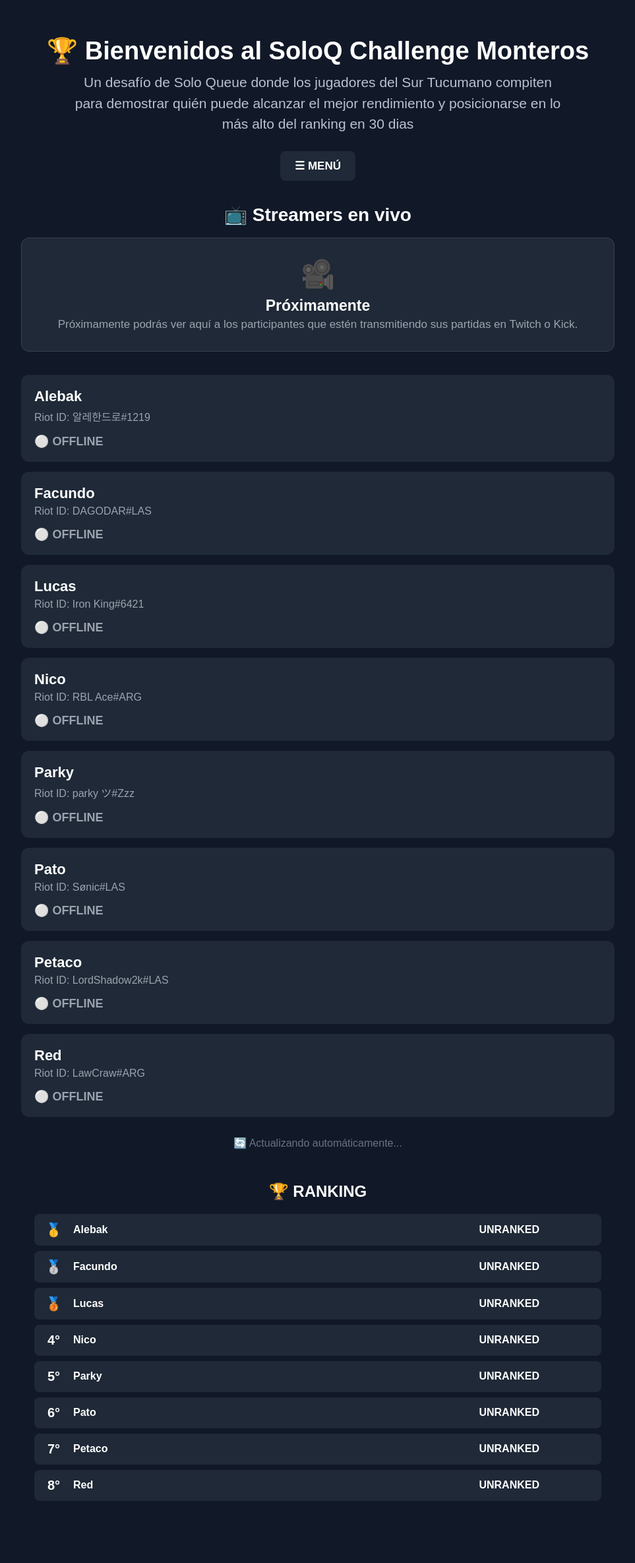
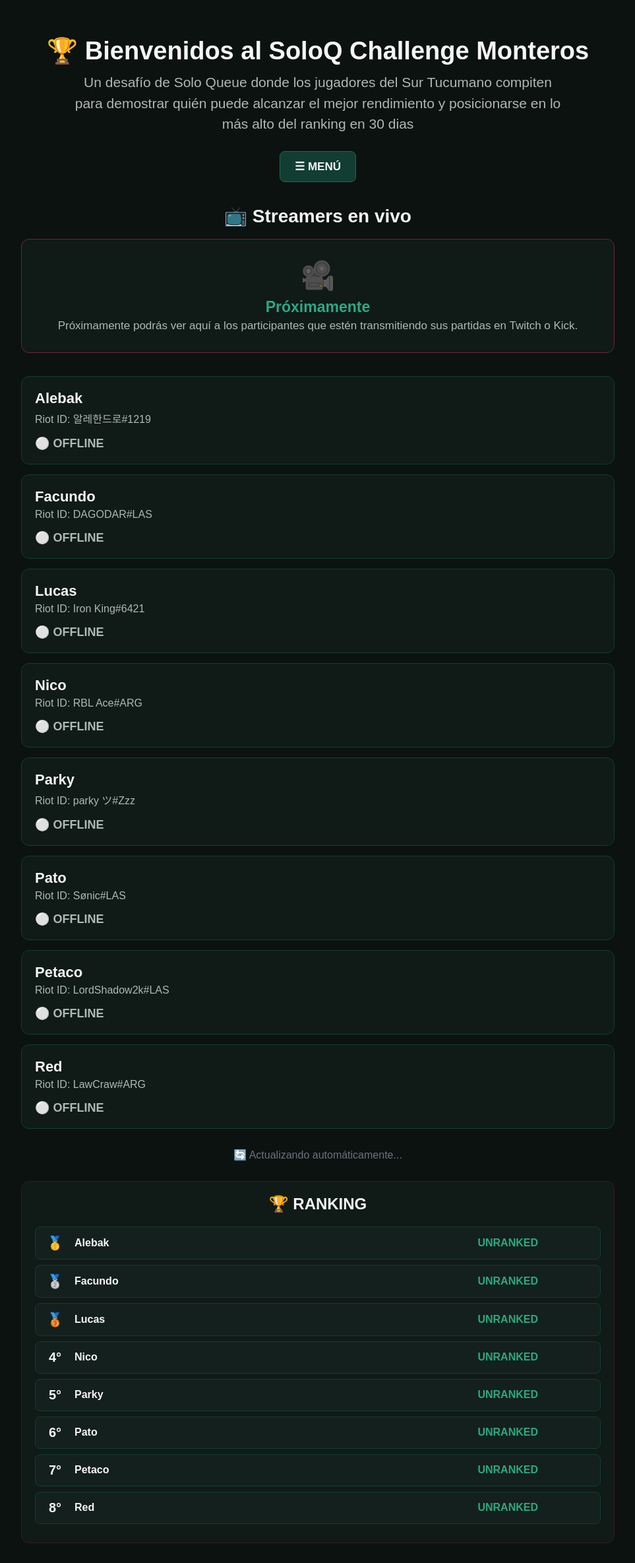
Before and after one commit to nikkontvg-rgb/SoloQueueChallenge-Monteros, a Flask app: page / in a window 1280 px wide. Shown: the whole page at 66% size, without its empty margins (158-1121 px from the left). Before the commit the page ends 2275 px from the top, so only its background shows below. Run offline with Flask 3, Linux system fonts and the light colour scheme; data that the repository does not hold is empty.

Commit message:
cambia paleta de colores a esmeralda y bordo

```diff
--- a/templates/index.html
+++ b/templates/index.html
@@ -232,6 +232,164 @@
             margin: 0;
             color: #9ca3af;
             font-size: 17px;
+        }
+        /* =========================================
+        PALETA SOLOQ CHALLENGE - ESMERALDA/BORDÓ
+        ========================================= */
+
+        :root {
+            --fondo: #0b1210;
+            --fondo-secundario: #101a17;
+
+            --esmeralda-oscuro: #123d32;
+            --esmeralda: #176b55;
+            --esmeralda-medio: #20866b;
+            --esmeralda-claro: #2aa982;
+
+            --bordo-oscuro: #3d1723;
+            --bordo: #682638;
+            --bordo-medio: #87334a;
+            --bordo-claro: #a9445d;
+
+            --blanco: #f5f5f5;
+            --gris: #aeb8b4;
+            --gris-oscuro: #68736f;
+        }
+
+        /* Fondo general */
+
+        body {
+            background: var(--fondo);
+            color: var(--blanco);
+        }
+
+        /* Encabezado */
+
+        .encabezado h1 {
+            color: var(--blanco);
+        }
+
+        .descripcion {
+            color: var(--gris);
+        }
+
+        /* Menú */
+
+        .menu-boton {
+            background: var(--esmeralda-oscuro);
+            border: 1px solid var(--esmeralda);
+            color: var(--blanco);
+        }
+
+        .menu-boton:hover {
+            background: var(--esmeralda);
+        }
+
+        .menu-contenido {
+            background: var(--fondo-secundario);
+            border: 1px solid var(--bordo);
+        }
+
+        .menu-contenido a {
+            color: var(--blanco);
+        }
+
+        .menu-contenido a:hover {
+            background: var(--bordo-oscuro);
+        }
+
+        /* Streamers */
+
+        .streamers h2 {
+            color: var(--blanco);
+        }
+
+        .streamer-proximamente {
+            background: var(--fondo-secundario);
+            border: 1px solid var(--bordo);
+        }
+
+        .streamer-proximamente h3 {
+            color: var(--esmeralda-claro);
+        }
+
+        .streamer-proximamente p {
+            color: var(--gris);
+        }
+
+        /* Tarjetas de jugadores */
+
+        .jugador {
+            background: var(--fondo-secundario);
+            border: 1px solid var(--esmeralda-oscuro);
+        }
+
+        .jugador:hover {
+            border-color: var(--esmeralda);
+        }
+
+        /* Nombre del jugador */
+
+        .nombre {
+            color: var(--blanco);
+        }
+
+        /* Riot ID */
+
+        .riot {
+            color: var(--gris);
+        }
+
+        /* Ranking */
+
+        .ranking {
+            background: var(--fondo-secundario);
+            border: 1px solid var(--bordo-oscuro);
+        }
+
+        .ranking h2 {
+            color: var(--blanco);
+        }
+
+        .ranking-item {
+            background: #14201d;
+            border: 1px solid var(--esmeralda-oscuro);
+        }
+
+        .ranking-item:hover {
+            border-color: var(--bordo);
+        }
+
+        .ranking-nombre {
+            color: var(--blanco);
+        }
+
+        .ranking-rango {
+            color: var(--esmeralda-claro);
+        }
+
+        .ranking-lp {
+            color: var(--bordo-claro);
+        }
+
+        /* Contador de partida */
+
+        .contador {
+            color: var(--esmeralda-claro);
+        }
+
+        /* Estados */
+
+        .estado.online {
+            color: var(--esmeralda-claro);
+        }
+
+        .estado.partida {
+            color: var(--bordo-claro);
+        }
+
+        .estado.offline {
+            color: var(--gris);
         }
     </style>
 </head>
```
